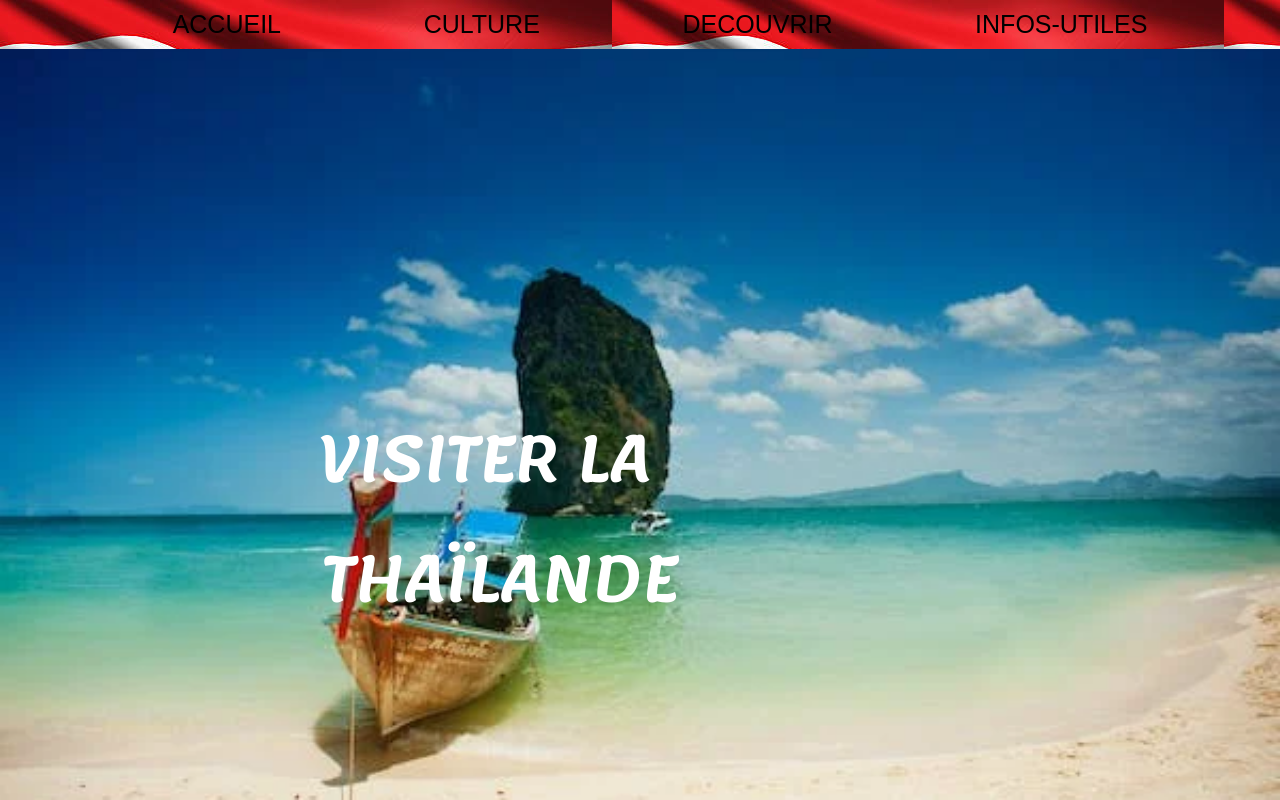
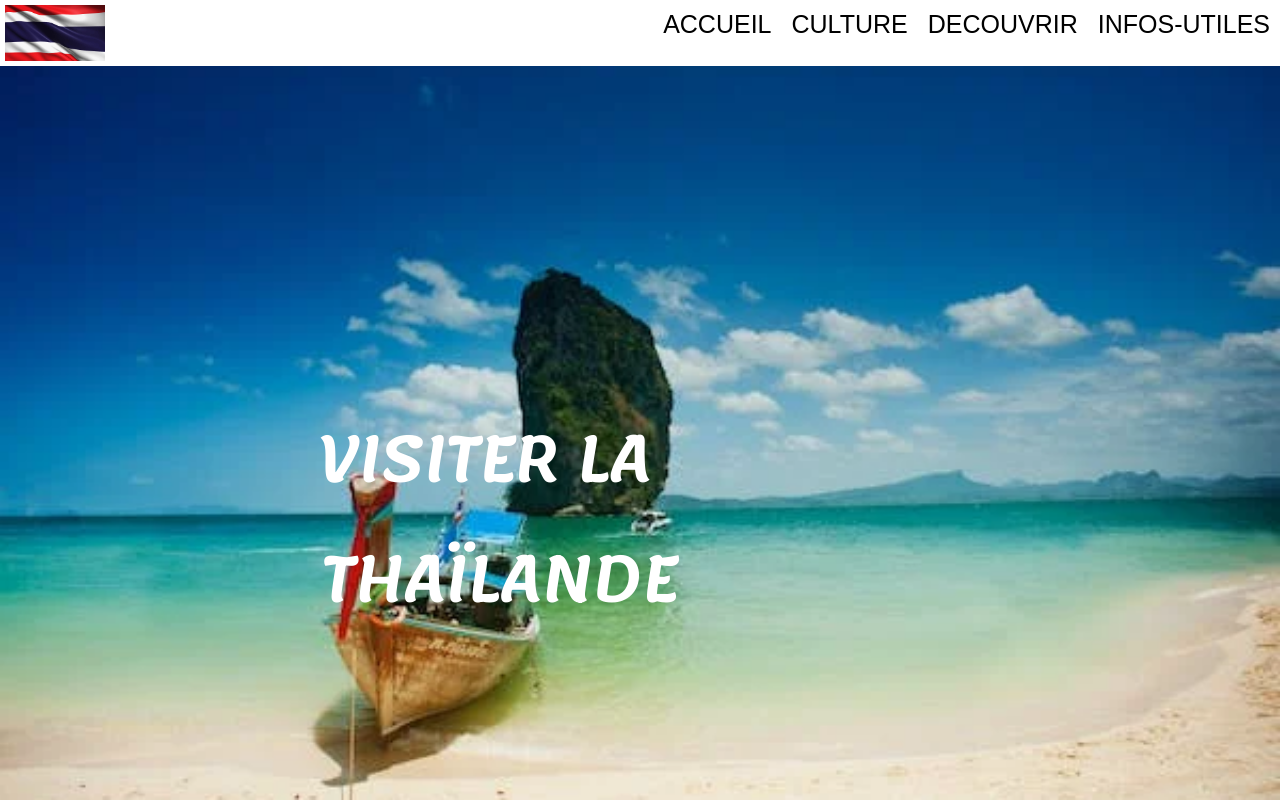
Before and after one commit to Djam1977/Thailand, a plain HTML site: page index.html in a window 1280 px wide. Drawn offline with Linux system fonts and the light colour scheme.

Commit message:
add style et index

```diff
--- a/index.html
+++ b/index.html
@@ -16,6 +16,7 @@
         <h1>VISITER LA THAÏLANDE</h1>
     </div>
     <nav>
+        <img src="tag.jpg" alt="image crée">
         <ul>
             <li>ACCUEIL</li>
             <li>CULTURE</li>
--- a/style.css
+++ b/style.css
@@ -26,11 +26,22 @@ body {
     transform: translate(-50%);
     font-size: 30px;
 }
+img{
 
+    width: 100px;
+    display: flex;
+    justify-content: center;
+    margin: 5px;
+
+
+}
 nav{
     background-color: white;
    color: black;
-   background-image: url(tag.jpg);
+   display: flex;
+   justify-content: space-between;
+
+
 }
 
 nav ul{
@@ -38,6 +49,7 @@ nav ul{
     justify-content: space-evenly;
     font-size: 25px;
 
+
 }
 
 nav ul li {
```
